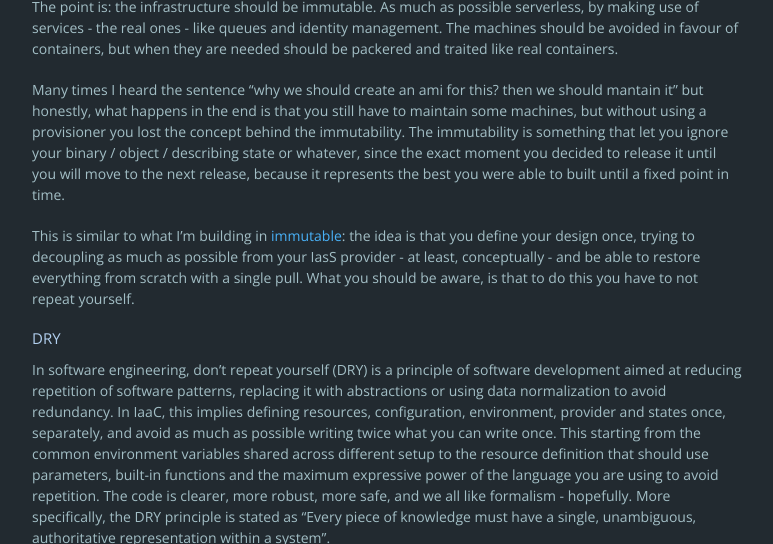
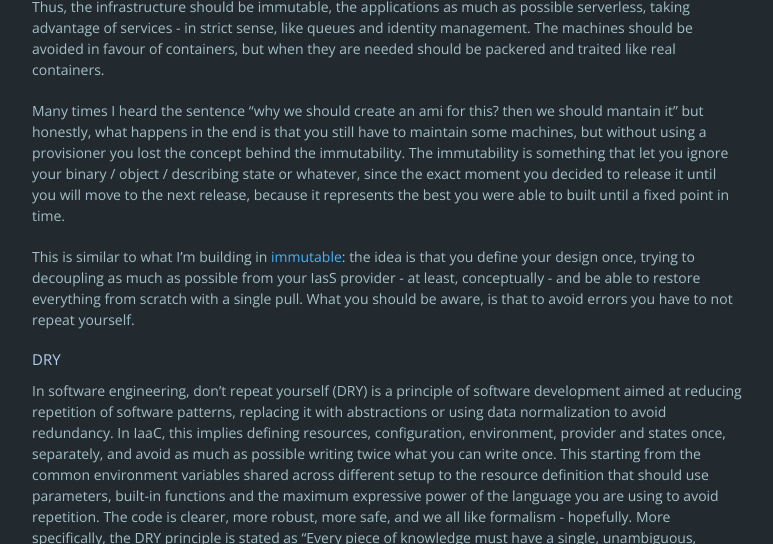
Before and after one commit to made2591/blog.madeddu.xyz, a Jekyll site: the page built from _posts/2018-10-21-dry-immutable-opinionated.md, in a window 1280 px wide and 900 px high, scrolled down 2205 px, cut to the strip 263-807 px from the top of the window. Shown: the whole strip, without its empty margins (253-1026 px from the left). Built offline with Jekyll 4.4.1, drawn with Linux system fonts in a browser that asks for light colours; nearby versions of some CDN libraries; formulas are drawn with MathJax 3; comment, search, counter and statistics services are not loaded.

Commit message:
Fix typos

```diff
--- a/_posts/2018-10-21-dry-immutable-opinionated.md
+++ b/_posts/2018-10-21-dry-immutable-opinionated.md
@@ -34,11 +34,11 @@ The immutable concept is something coming from the functional programming paradi
 
 ![immutable](https://i.imgur.com/bIPCBmG.jpg)
 
-The point is: the infrastructure should be immutable. As much as possible serverless, by making use of services - the real ones - like queues and identity management. The machines should be avoided in favour of containers, but when they are needed should be packered and traited like real containers.
+Thus, the infrastructure should be immutable, the applications as much as possible serverless, taking advantage of services - in strict sense, like queues and identity management. The machines should be avoided in favour of containers, but when they are needed should be packered and traited like real containers.
 
 Many times I heard the sentence "why we should create an ami for this? then we should mantain it" but honestly, what happens in the end is that you still have to maintain some machines, but without using a provisioner you lost the concept behind the immutability. The immutability is something that let you ignore your binary / object / describing state or whatever, since the exact moment you decided to release it until you will move to the next release, because it represents the best you were able to built until a fixed point in time.
 
-This is similar to what I'm building in [immutable](https://github.com/made2591/immutable): the idea is that you define your design once, trying to decoupling as much as possible from your IasS provider - at least, conceptually - and be able to restore everything from scratch with a single pull. What you should be aware, is that to do this you have to not repeat yourself.
+This is similar to what I'm building in [immutable](https://github.com/made2591/immutable): the idea is that you define your design once, trying to decoupling as much as possible from your IasS provider - at least, conceptually - and be able to restore everything from scratch with a single pull. What you should be aware, is that to avoid errors you have to not repeat yourself.
 
 #### DRY
 In software engineering, don't repeat yourself (DRY) is a principle of software development aimed at reducing repetition of software patterns, replacing it with abstractions or using data normalization to avoid redundancy. In IaaC, this implies defining resources, configuration, environment, provider and states once, separately, and avoid as much as possible writing twice what you can write once. This starting from the common environment variables shared across different setup to the resource definition that should use parameters, built-in functions and the maximum expressive power of the language you are using to avoid repetition. The code is clearer, more robust, more safe, and we all like formalism - hopefully. More specifically, the DRY principle is stated as "Every piece of knowledge must have a single, unambiguous, authoritative representation within a system".
```
